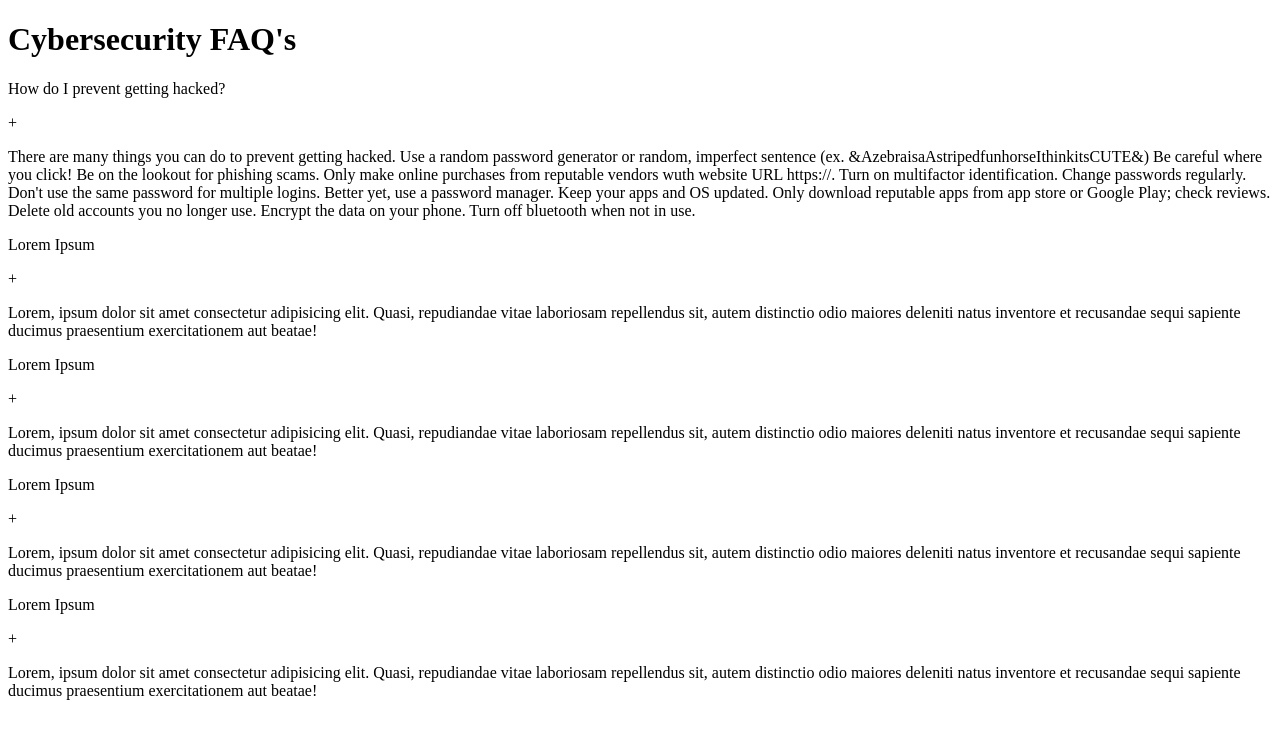
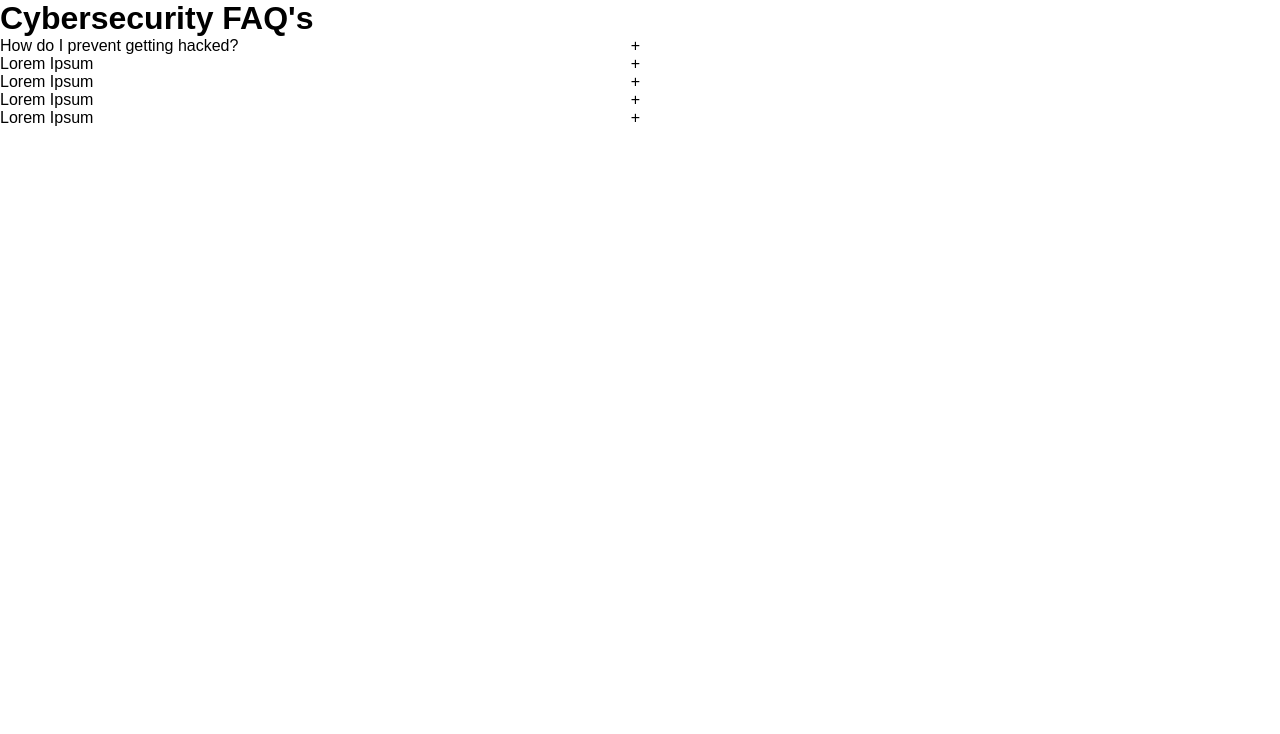
Before and after one commit to cvs181801/accordion, a plain HTML site: page index.html in a window 1280 px wide. Drawn offline with Linux system fonts and the light colour scheme.

Commit message:
add some initial style

```diff
--- a/index.html
+++ b/index.html
@@ -57,12 +57,12 @@
                 <div class="accordion__heading">
                     <p>Lorem Ipsum</p>
                     <span class="accordion__icon">+</span>
+                </div><!--close accordion heading-->
                     <div class="accordion__details">
                         <p>Lorem, ipsum dolor sit amet consectetur adipisicing elit.
                             Quasi, repudiandae vitae laboriosam repellendus sit, autem distinctio odio maiores deleniti
                             natus inventore et recusandae sequi sapiente ducimus praesentium exercitationem aut beatae!</p>
-                    </div><!--close accordion details-->
-                </div><!--accordion__heading-->
+                </div><!--accordion__details-->
             </div><!--accordion__item-->
             <div class="accordion__item">
                 <div class="accordion__heading">
--- a/stylesheet.css
+++ b/stylesheet.css
@@ -0,0 +1,28 @@
+:root {
+    font-family:Arial, Helvetica, sans-serif;
+}
+
+* {
+    box-sizing: border-box;
+    margin: 0;
+    padding: 0;
+}
+
+body {
+    font-family: inherit;
+    margin: 0 auto;
+}
+
+.container {
+    max-width: 40em;
+}
+
+.accordion__heading {
+    display: flex;
+    justify-content: space-between;
+}
+
+.accordion__details {
+    max-height: 0;
+    overflow: hidden;
+}
```
